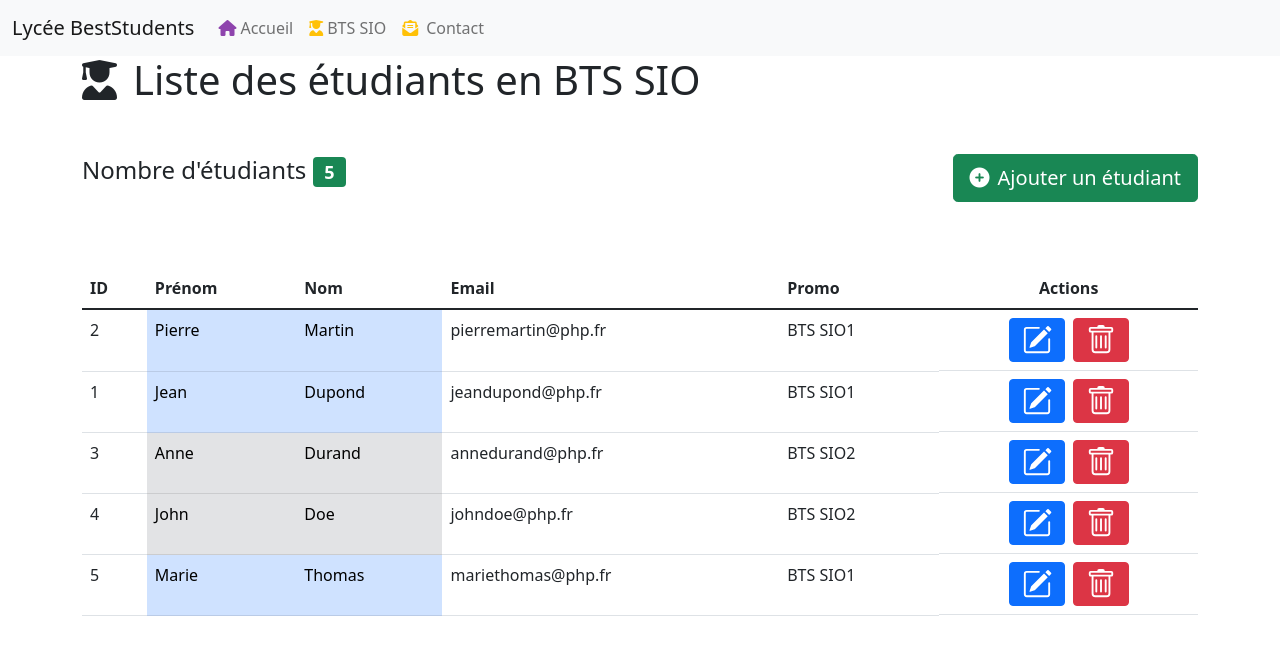
After one commit to flamy39/projet-intro-php, a PHP site: page /test.php in a window 1280 px wide. The commit adds this page. Shown: the top 655 px of the page. Run offline with PHP 8.4, Linux system fonts and the light colour scheme; some libraries are stand-ins or nearby versions.

Commit message:
Prise en compte des icones

```diff
--- a/header.php
+++ b/header.php
@@ -1,4 +1,4 @@
-<nav class="navbar navbar-expand-lg navbar-dark bg-dark sticky-top">
+<nav class="navbar navbar-expand-lg navbar-light bg-light sticky-top">
     <div class="container-fluid">
         <a class="navbar-brand" href="#">Lycée BestStudents</a>
         <button class="navbar-toggler" type="button" data-bs-toggle="collapse" data-bs-target="#navbarNav" aria-controls="navbarNav" aria-expanded="false" aria-label="Toggle navigation">
@@ -7,13 +7,16 @@
         <div class="collapse navbar-collapse" id="navbarNav">
             <ul class="navbar-nav">
                 <li class="nav-item">
-                    <a class="nav-link" href="#"><i class="fas fa-home me-1"></i>Accueil</a>
+                    <a class="nav-link" href="#"><i class="fas fa-home me-1" style="color:#8E44AD"></i>Accueil</a>
                 </li>
                 <li class="nav-item">
-                    <a class="nav-link" href="etudiants.php"><i class="fas fa-user-graduate me-1"></i>BTS SIO</a>
+                    <?php
+                        $active = $_SERVER["SCRIPT_NAME"]==="/etudiants.php" ? "active" : '';
+                    ?>
+                    <a  href="etudiants.php" class="nav-link <?= $active ?>"><i class="fas fa-user-graduate me-1 text-warning"></i>BTS SIO</a>
                 </li>
                 <li class="nav-item">
-                    <a class="nav-link" href="contact.php"><i class="fas fa-envelope-open-text me-2"></i></i></i>Contact</a>
+                    <a class="nav-link" href="contact.php"><i class="fas fa-envelope-open-text me-2 text-warning"></i></i></i>Contact</a>
                 </li>
             </ul>
         </div>
--- /dev/null
+++ b/template.php
@@ -0,0 +1,30 @@
+<!doctype html>
+<html lang="en">
+<head>
+    <meta charset="UTF-8">
+    <meta name="viewport"
+          content="width=device-width, user-scalable=no, initial-scale=1.0, maximum-scale=1.0, minimum-scale=1.0">
+    <meta http-equiv="X-UA-Compatible" content="ie=edge">
+    <link href="https://cdn.jsdelivr.net/npm/bootstrap@5.1.3/dist/css/bootstrap.min.css" rel="stylesheet"
+          integrity="sha384-1BmE4kWBq78iYhFldvKuhfTAU6auU8tT94WrHftjDbrCEXSU1oBoqyl2QvZ6jIW3" crossorigin="anonymous">
+    <title><?= $titre ?></title>
+</head>
+<body>
+    <?php
+        require_once 'header.php';
+    ?>
+    <main class="container">
+        <?= $contenu ?>
+    </main>
+
+    <script src="https://cdn.jsdelivr.net/npm/bootstrap@5.1.3/dist/js/bootstrap.bundle.min.js"
+            integrity="sha384-ka7Sk0Gln4gmtz2MlQnikT1wXgYsOg+OMhuP+IlRH9sENBO0LRn5q+8nbTov4+1p"
+            crossorigin="anonymous"></script>
+    <script src="https://kit.fontawesome.com/2295de6225.js" crossorigin="anonymous"></script>
+    <script src="https://cdnjs.cloudflare.com/ajax/libs/alpinejs/3.8.1/cdn.min.js"
+            integrity="sha512-R/Jhpa6TNKZy3VmvYNBe7nQviLLpNXU64csnTYd6cy64donZkeqfqpXSoJRiZ8M1MCgejev/j5NoTx0rZEy+hg=="
+            crossorigin="anonymous"
+            referrerpolicy="no-referrer">
+    </script>
+</body>
+</html>
--- /dev/null
+++ b/test.php
@@ -0,0 +1,73 @@
+<?php
+// Déclaration d'un tableau de personnes
+$etudiants = [
+    ["id" => 2, "nom" => "Martin", "prenom" => "Pierre", "email" => "pierremartin@php.fr", "promo" => "BTS SIO1"],
+    ["id" => 1, "nom" => "Dupond", "prenom" => "Jean", "email" => "jeandupond@php.fr", "promo" => "BTS SIO1"],
+    ["id" => 3, "nom" => "Durand", "prenom" => "Anne", "email" => "annedurand@php.fr", "promo" => "BTS SIO2"],
+    ["id" => 4, "nom" => "Doe", "prenom" => "John", "email" => "johndoe@php.fr", "promo" => "BTS SIO2"],
+    ["id" => 5, "nom" => "Thomas", "prenom" => "Marie", "email" => "mariethomas@php.fr", "promo" => "BTS SIO1"]
+];
+?>
+<?php
+    ob_start();
+?>
+
+<!-- Contenu de la page -->
+    <h1 class="mb-5"><i class="fas fa-user-graduate me-3"></i>Liste des étudiants en BTS SIO</h1>
+    <div class="d-flex justify-content-between align-items-center">
+        <p class="fs-4">Nombre d'étudiants <span class="badge bg-success"><?= sizeof($etudiants) ?> </span></p>
+        <button class="btn btn-success btn-lg"><i class="fas fa-plus-circle me-2"></i>Ajouter un étudiant</button>
+    </div>
+
+    <div class="table-responsive bg-white mt-5 ">
+    <table class="table table-hover mt-3">
+        <thead>
+        <tr>
+            <th scope="col">ID</th>
+            <th scope="col">Prénom</th>
+            <th scope="col">Nom</th>
+            <th scope="col">Email</th>
+            <th scope="col">Promo</th>
+            <th scope="col" class="text-center">Actions</th>
+        </tr>
+        </thead>
+        <tbody>
+        <?php
+        // Parcours du tableau et affichage
+        foreach ($etudiants as $etudiant) : ?>
+            <tr>
+                <?php
+                $couleur = $etudiant["promo"] === "BTS SIO1" ? 'table-primary' : 'table-secondary';
+                ?>
+                <td><?= $etudiant["id"] ?></td>
+                <td class="<?= $couleur ?>"><?= $etudiant["prenom"] ?></td>
+                <td <?php if ($etudiant["promo"] === "BTS SIO1") echo "class='table-primary'"; else echo "class='table-secondary'"  ?>><?= $etudiant["nom"] ?></td>
+                <td><?= $etudiant["email"] ?></td>
+                <td><?= $etudiant["promo"] ?></td>
+                <td class="d-flex justify-content-center">
+                    <a href="#" class="btn btn-primary me-2">
+                        <svg xmlns="http://www.w3.org/2000/svg" width="30" height="30" fill="currentColor" class="bi bi-pencil-square" viewBox="0 0 16 16">
+                            <path d="M15.502 1.94a.5.5 0 0 1 0 .706L14.459 3.69l-2-2L13.502.646a.5.5 0 0 1 .707 0l1.293 1.293zm-1.75 2.456-2-2L4.939 9.21a.5.5 0 0 0-.121.196l-.805 2.414a.25.25 0 0 0 .316.316l2.414-.805a.5.5 0 0 0 .196-.12l6.813-6.814z"/>
+                            <path fill-rule="evenodd" d="M1 13.5A1.5 1.5 0 0 0 2.5 15h11a1.5 1.5 0 0 0 1.5-1.5v-6a.5.5 0 0 0-1 0v6a.5.5 0 0 1-.5.5h-11a.5.5 0 0 1-.5-.5v-11a.5.5 0 0 1 .5-.5H9a.5.5 0 0 0 0-1H2.5A1.5 1.5 0 0 0 1 2.5v11z"/>
+                        </svg>
+                    </a>
+                    <button type="button" class="btn btn-danger" data-bs-toggle="modal"
+                            data-bs-target="#supprimerUtilisateurModal">
+                        <svg xmlns="http://www.w3.org/2000/svg" width="30" height="30" fill="currentColor" class="bi bi-trash" viewBox="0 0 16 16">
+                            <path d="M5.5 5.5A.5.5 0 0 1 6 6v6a.5.5 0 0 1-1 0V6a.5.5 0 0 1 .5-.5zm2.5 0a.5.5 0 0 1 .5.5v6a.5.5 0 0 1-1 0V6a.5.5 0 0 1 .5-.5zm3 .5a.5.5 0 0 0-1 0v6a.5.5 0 0 0 1 0V6z"/>
+                            <path fill-rule="evenodd" d="M14.5 3a1 1 0 0 1-1 1H13v9a2 2 0 0 1-2 2H5a2 2 0 0 1-2-2V4h-.5a1 1 0 0 1-1-1V2a1 1 0 0 1 1-1H6a1 1 0 0 1 1-1h2a1 1 0 0 1 1 1h3.5a1 1 0 0 1 1 1v1zM4.118 4 4 4.059V13a1 1 0 0 0 1 1h6a1 1 0 0 0 1-1V4.059L11.882 4H4.118zM2.5 3V2h11v1h-11z"/>
+                        </svg>
+
+                    </button>
+                </td>
+            </tr>
+        <?php endforeach; ?>
+        </tbody>
+
+    </table>
+
+<?php
+    $titre = "test";
+    $contenu = ob_get_clean();
+    require_once 'template.php';
+?>
```
Also changed, not shown: etudiants.php (+6 -17 lines).
